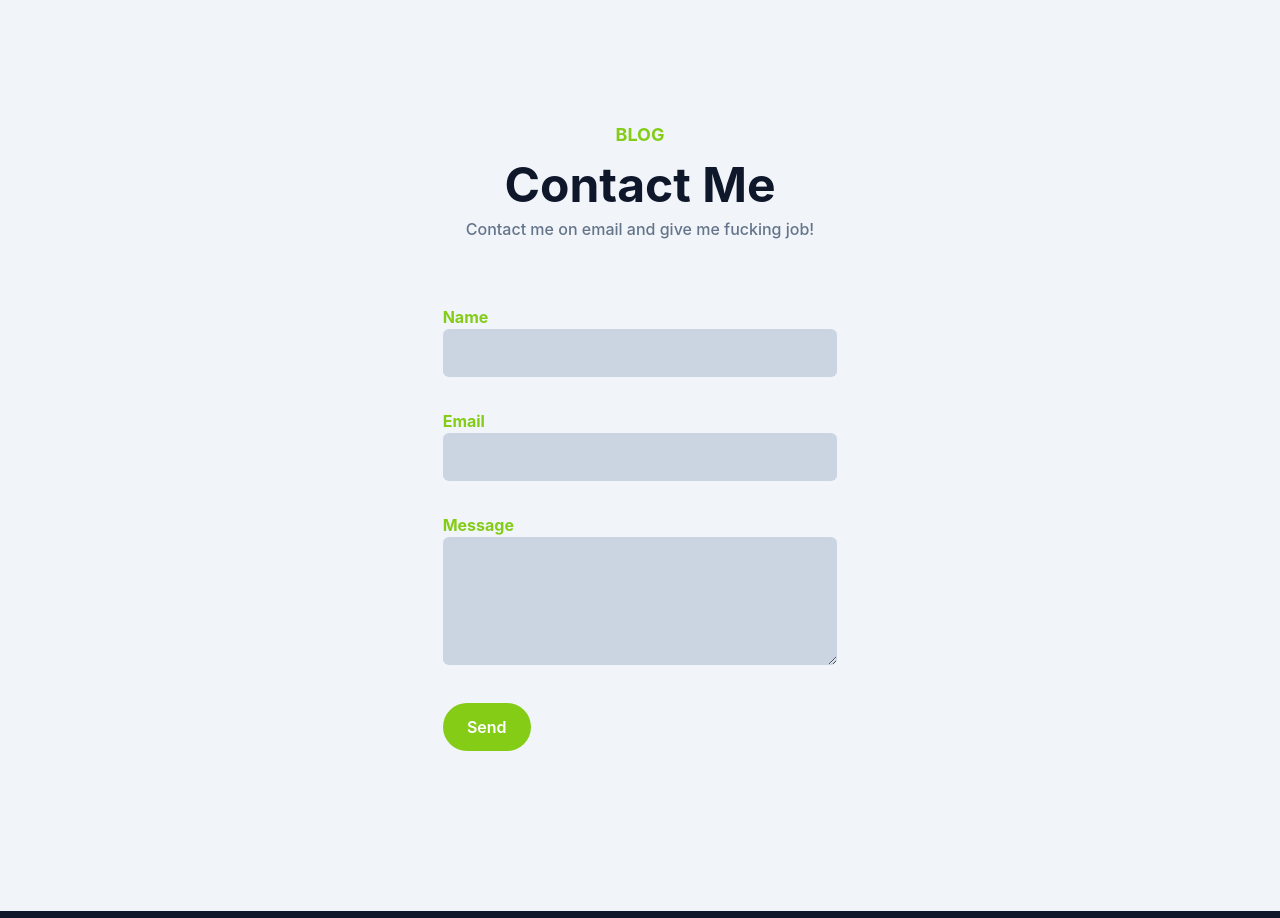
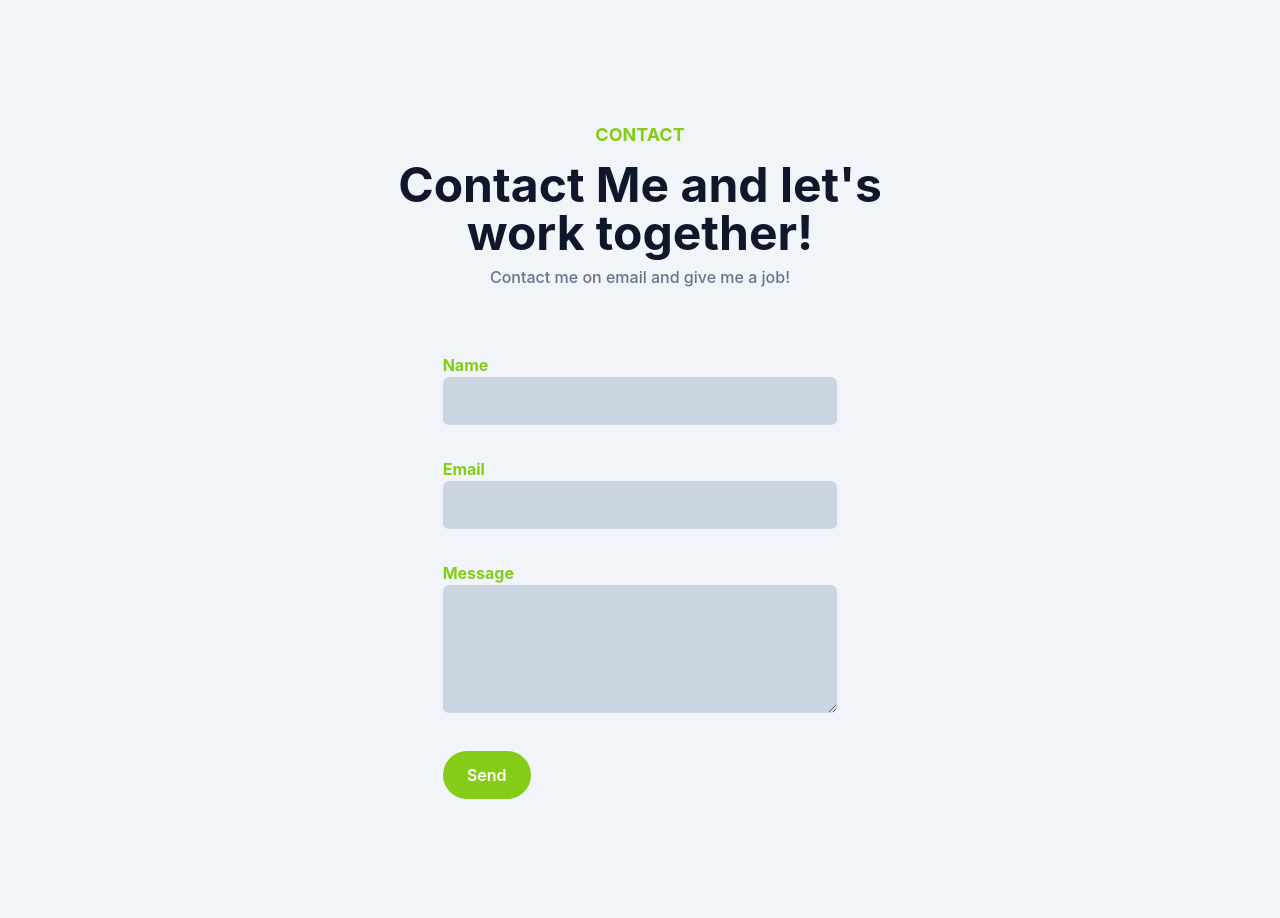
Before and after one commit to doniduaasattuu/portfolio-tailwind-css, a website: page index.html in a window 1280 px wide. Shown: the part 4640-5558 px from the top of the page. Drawn offline with Linux system fonts and the light colour scheme.

Commit message:
Update index.html

```diff
--- a/index.html
+++ b/index.html
@@ -563,14 +563,14 @@
       <div class="container">
         <div class="w-full px-4">
           <div class="max-w-xl mx-auto text-center mb-16">
-            <h4 class="uppercase font-bold text-primary text-lg mb-3">Blog</h4>
+            <h4 class="uppercase font-bold text-primary text-lg mb-3">Contact</h4>
             <h2
               class="font-bold text-dark text-3xl mb-2 sm:tex-4xl lg:text-5xl"
             >
-              Contact Me
+              Contact Me and let's work together!
             </h2>
             <p class="font-medium text-md text-slate-500 lg:font-medium">
-              Contact me on email and give me fucking job!
+              Contact me on email and give me a job!
             </p>
           </div>
         </div>
```
